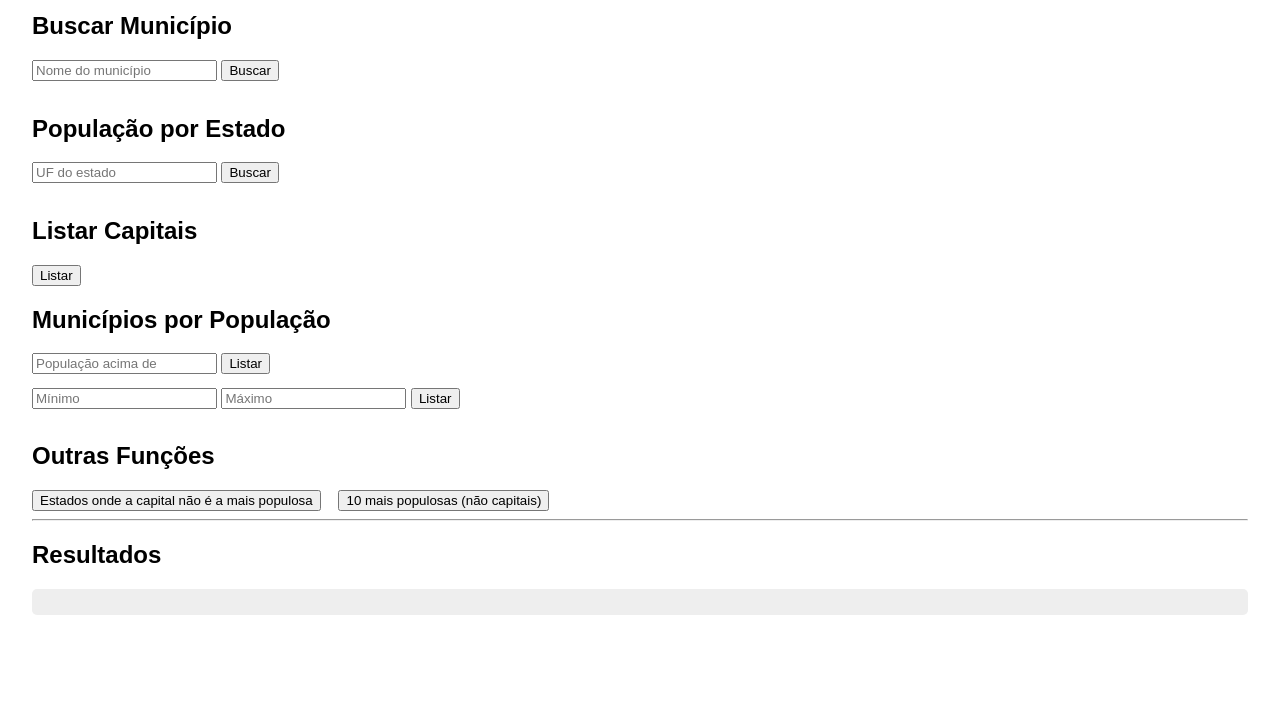
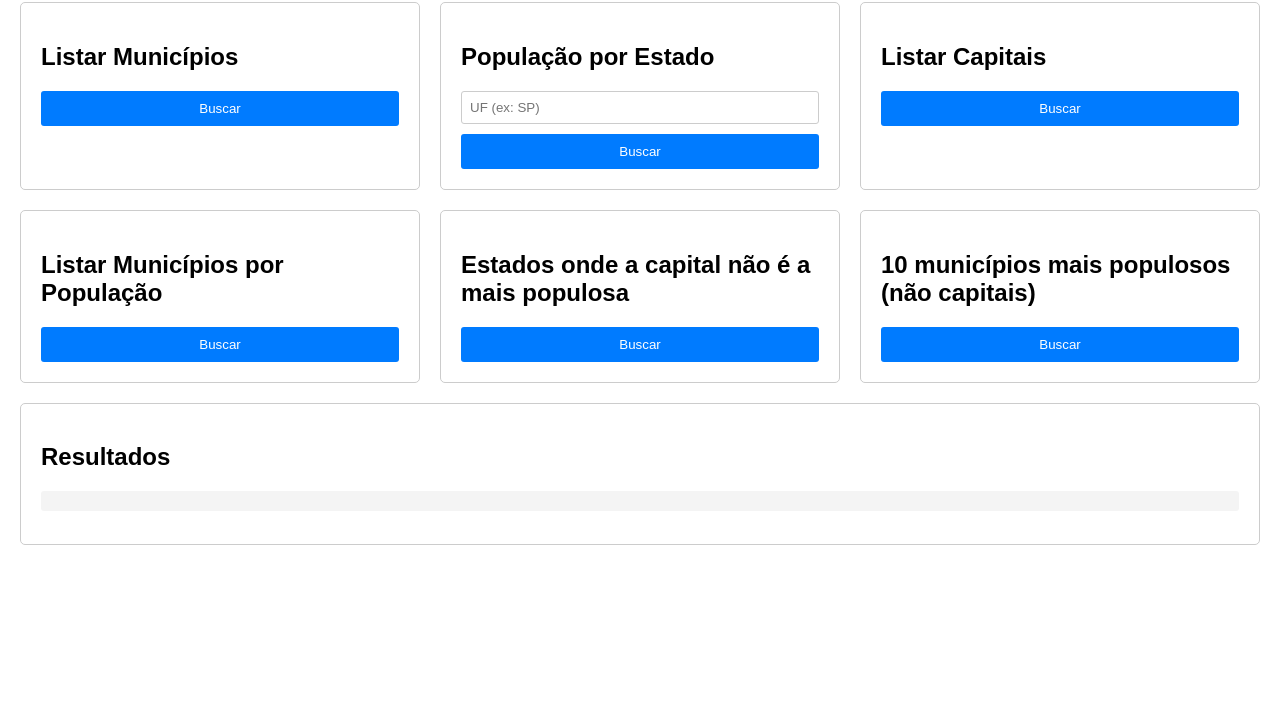
Before and after one commit to Douglas2803/Projeto-ibge, a website: page public/index.html in a window 1280 px wide. Shown: the part 78-800 px from the top of the page. Drawn offline with Linux system fonts and the light colour scheme.

Commit message:
feat: novas adições

```diff
--- a/package.json
+++ b/package.json
@@ -22,7 +22,7 @@
   },
   "devDependencies": {
     "@types/express": "^4.17.13",
-    "@types/node": "^24.0.10",
+    "@types/node": "^24.0.13",
     "@types/pg": "^8.15.4",
     "ts-node": "^10.9.2",
     "typescript": "^5.8.3"
--- a/public/index.html
+++ b/public/index.html
@@ -1,42 +1,63 @@
-
 <!DOCTYPE html>
 <html lang="en">
 <head>
     <meta charset="UTF-8">
     <meta name="viewport" content="width=device-width, initial-scale=1.0">
-  <title>Cidades Brasileiras</title>
+    <title>IBGE API Tester</title>
     <link rel="stylesheet" href="styles.css">
 </head>
 <body>
-  <h1>Cidades Brasileiras</h1>
+    <h1>IBGE API Tester</h1>
 
-  <h2>Buscar Município</h2>
-  <input type="text" id="nome-municipio" placeholder="Nome do município">
-  <button onclick="buscarMunicipio()">Buscar</button>
+    <div class="container">
+        <div class="endpoint">
+            <h2>Listar Municípios</h2>
+            <form id="form-municipios">
+                <button type="submit">Buscar</button>
+            </form>
+        </div>
 
+        <div class="endpoint">
             <h2>População por Estado</h2>
-  <input type="text" id="uf-estado" placeholder="UF do estado">
-  <button onclick="buscarPopulacaoPorEstado()">Buscar</button>
+            <form id="form-populacao-estado">
+                <input type="text" id="uf" placeholder="UF (ex: SP)" required>
+                <button type="submit">Buscar</button>
+            </form>
+        </div>
 
+        <div class="endpoint">
             <h2>Listar Capitais</h2>
-  <button onclick="listarCapitais()">Listar</button>
+            <form id="form-capitais">
+                <button type="submit">Buscar</button>
+            </form>
+        </div>
 
-  <h2>Municípios por População</h2>
-  <input type="number" id="populacao-acima" placeholder="População acima de">
-  <button onclick="listarPorPopulacaoAcima()">Listar</button>
-  <br>
-  <input type="number" id="populacao-min" placeholder="Mínimo">
-  <input type="number" id="populacao-max" placeholder="Máximo">
-  <button onclick="listarPorPopulacaoEntre()">Listar</button>
+        <div class="endpoint">
+            <h2>Listar Municípios por População</h2>
+            <form id="form-municipios-populacao">
+                <button type="submit">Buscar</button>
+            </form>
+        </div>
 
-  <h2>Outras Funções</h2>
-  <button onclick="listarEstadosCapitalNaoMaisPopulosa()">Estados onde a capital não é a mais populosa</button>
-  <button onclick="listarDezMaisPopulosasNaoCapitais()">10 mais populosas (não capitais)</button>
+        <div class="endpoint">
+            <h2>Estados onde a capital não é a mais populosa</h2>
+            <form id="form-capital-nao-mais-populosa">
+                <button type="submit">Buscar</button>
+            </form>
+        </div>
 
-  <hr>
+        <div class="endpoint">
+            <h2>10 municípios mais populosos (não capitais)</h2>
+            <form id="form-dez-mais-populosos">
+                <button type="submit">Buscar</button>
+            </form>
+        </div>
+    </div>
 
+    <div id="results">
         <h2>Resultados</h2>
-  <pre id="resultado"></pre>
+        <pre id="json-result"></pre>
+    </div>
 
     <script src="script.js"></script>
 </body>
--- a/public/script.js
+++ b/public/script.js
@@ -1,49 +1,33 @@
+document.addEventListener('DOMContentLoaded', () => {
+    const forms = {
+        'form-municipios': '/api/municipios',
+        'form-populacao-estado': '/api/estados/:uf/populacao',
+        'form-capitais': '/api/capitais',
+        'form-municipios-populacao': '/api/municipios/populacao',
+        'form-capital-nao-mais-populosa': '/api/estados/capital-nao-mais-populosa',
+        'form-dez-mais-populosos': '/api/municipios/mais-populosos-nao-capitais'
+    };
 
-const resultadoDiv = document.getElementById('resultado');
+    const resultsContainer = document.getElementById('json-result');
 
-async function buscarMunicipio() {
-  const nome = document.getElementById('nome-municipio').value;
-  const response = await fetch(`/api/municipios?nome=${nome}`);
-  const data = await response.json();
-  resultadoDiv.textContent = JSON.stringify(data, null, 2);
-}
+    for (const [formId, endpoint] of Object.entries(forms)) {
+        const form = document.getElementById(formId);
+        form.addEventListener('submit', async (event) => {
+            event.preventDefault();
+            let url = endpoint;
 
-async function buscarPopulacaoPorEstado() {
-  const uf = document.getElementById('uf-estado').value;
-  const response = await fetch(`/api/estados/${uf}/populacao`);
-  const data = await response.json();
-  resultadoDiv.textContent = JSON.stringify(data, null, 2);
-}
+            if (formId === 'form-populacao-estado') {
+                const uf = document.getElementById('uf').value;
+                url = url.replace(':uf', uf);
+            }
 
-async function listarCapitais() {
-  const response = await fetch('/api/capitais');
-  const data = await response.json();
-  resultadoDiv.textContent = JSON.stringify(data, null, 2);
-}
-
-async function listarPorPopulacaoAcima() {
-  const populacao = document.getElementById('populacao-acima').value;
-  const response = await fetch(`/api/municipios/populacao?acima=${populacao}`);
-  const data = await response.json();
-  resultadoDiv.textContent = JSON.stringify(data, null, 2);
-}
-
-async function listarPorPopulacaoEntre() {
-  const min = document.getElementById('populacao-min').value;
-  const max = document.getElementById('populacao-max').value;
-  const response = await fetch(`/api/municipios/populacao?min=${min}&max=${max}`);
-  const data = await response.json();
-  resultadoDiv.textContent = JSON.stringify(data, null, 2);
-}
-
-async function listarEstadosCapitalNaoMaisPopulosa() {
-  const response = await fetch('/api/estados/capital-nao-mais-populosa');
-  const data = await response.json();
-  resultadoDiv.textContent = JSON.stringify(data, null, 2);
-}
-
-async function listarDezMaisPopulosasNaoCapitais() {
-  const response = await fetch('/api/municipios/mais-populosos-nao-capitais');
-  const data = await response.json();
-  resultadoDiv.textContent = JSON.stringify(data, null, 2);
-}
+            try {
+                const response = await fetch(url);
+                const data = await response.json();
+                resultsContainer.textContent = JSON.stringify(data, null, 2);
+            } catch (error) {
+                resultsContainer.textContent = `Error: ${error.message}`;
+            }
+        });
+    }
+});
--- a/public/styles.css
+++ b/public/styles.css
@@ -1,19 +1,59 @@
+body {
+    font-family: sans-serif;
+    margin: 20px;
+}
 
-body {
-  font-family: sans-serif;
-  margin: 2em;
+h1 {
+    text-align: center;
+}
+
+.container {
+    display: grid;
+    grid-template-columns: repeat(auto-fit, minmax(300px, 1fr));
+    gap: 20px;
+}
+
+.endpoint {
+    border: 1px solid #ccc;
+    padding: 20px;
+    border-radius: 5px;
+}
+
+form {
+    display: flex;
+    flex-direction: column;
 }
 
 input {
-  margin-bottom: 1em;
+    margin-bottom: 10px;
+    padding: 8px;
+    border-radius: 3px;
+    border: 1px solid #ccc;
 }
 
 button {
-  margin-right: 1em;
+    padding: 10px;
+    background-color: #007bff;
+    color: white;
+    border: none;
+    border-radius: 3px;
+    cursor: pointer;
+}
+
+button:hover {
+    background-color: #0056b3;
+}
+
+#results {
+    margin-top: 20px;
+    border: 1px solid #ccc;
+    padding: 20px;
+    border-radius: 5px;
 }
 
 pre {
-  background-color: #eee;
-  padding: 1em;
-  border-radius: 5px;
+    background-color: #f4f4f4;
+    padding: 10px;
+    border-radius: 3px;
+    white-space: pre-wrap;
 }
--- a/scripts/load-data.ts
+++ b/scripts/load-data.ts
@@ -1,7 +1,7 @@
 
 import fs from 'fs';
 import path from 'path';
-import pool from './src/database';
+import pool from '../src/database';
 
 async function loadData() {
   const filePath = path.join(__dirname, '../2022_IBGE-Municipios.csv');
--- a/src/daos/MunicipioDAO.ts
+++ b/src/daos/MunicipioDAO.ts
@@ -1,4 +1,3 @@
-
 import pool from '../database';
 import { RowDataPacket } from 'mysql2';
 import { Municipio } from '../models/Municipio';
--- a/src/database/index.ts
+++ b/src/database/index.ts
@@ -2,6 +2,7 @@ import mysql from 'mysql2/promise';
 
 const pool = mysql.createPool({
   host: 'localhost',
+  user: 'root',
   password: '123456',
   database: 'IBGE',
   waitForConnections: true,
```
Also changed, not shown: src/app.ts (+8 -3 lines), src/database/create-table.ts (added, +24 -0 lines), 1 other file. Lines whose indentation alone changed are shown as unchanged.
